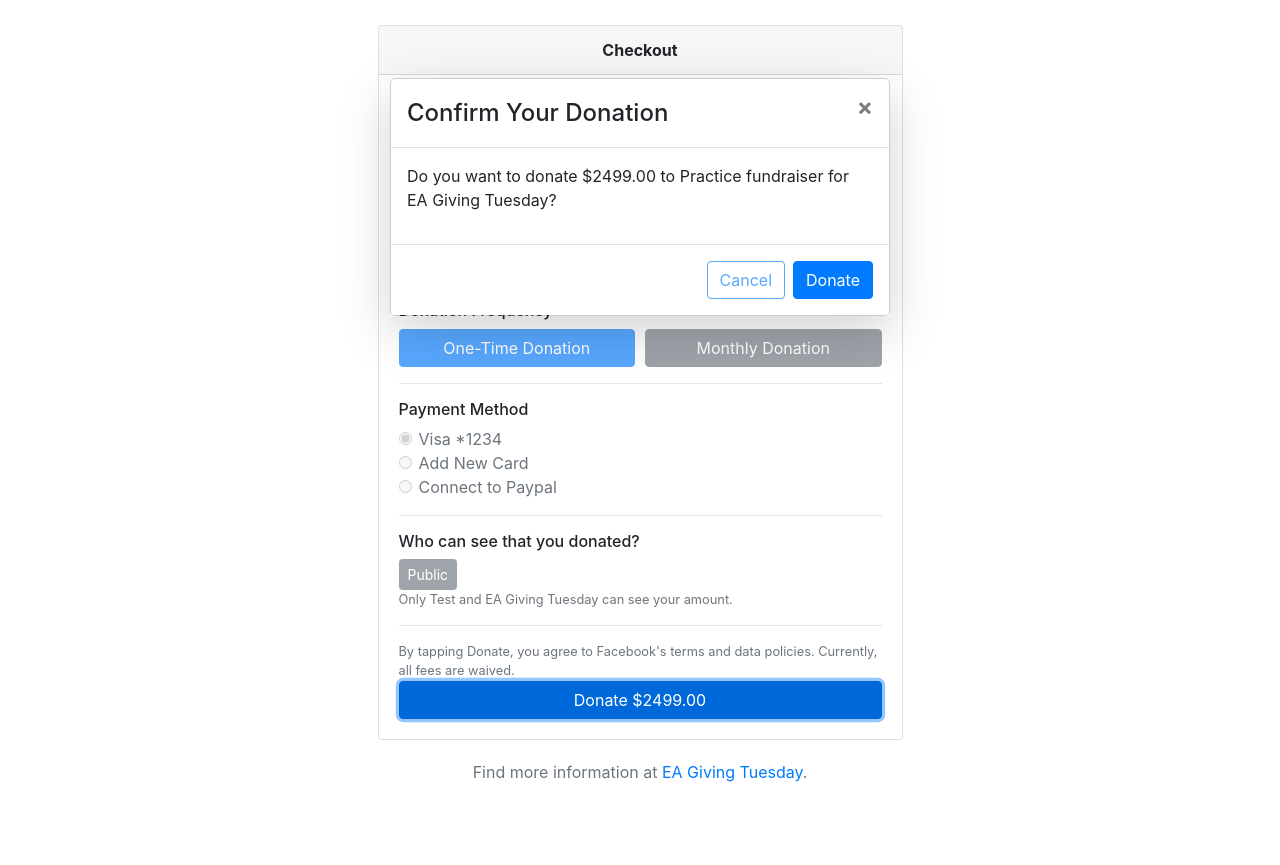
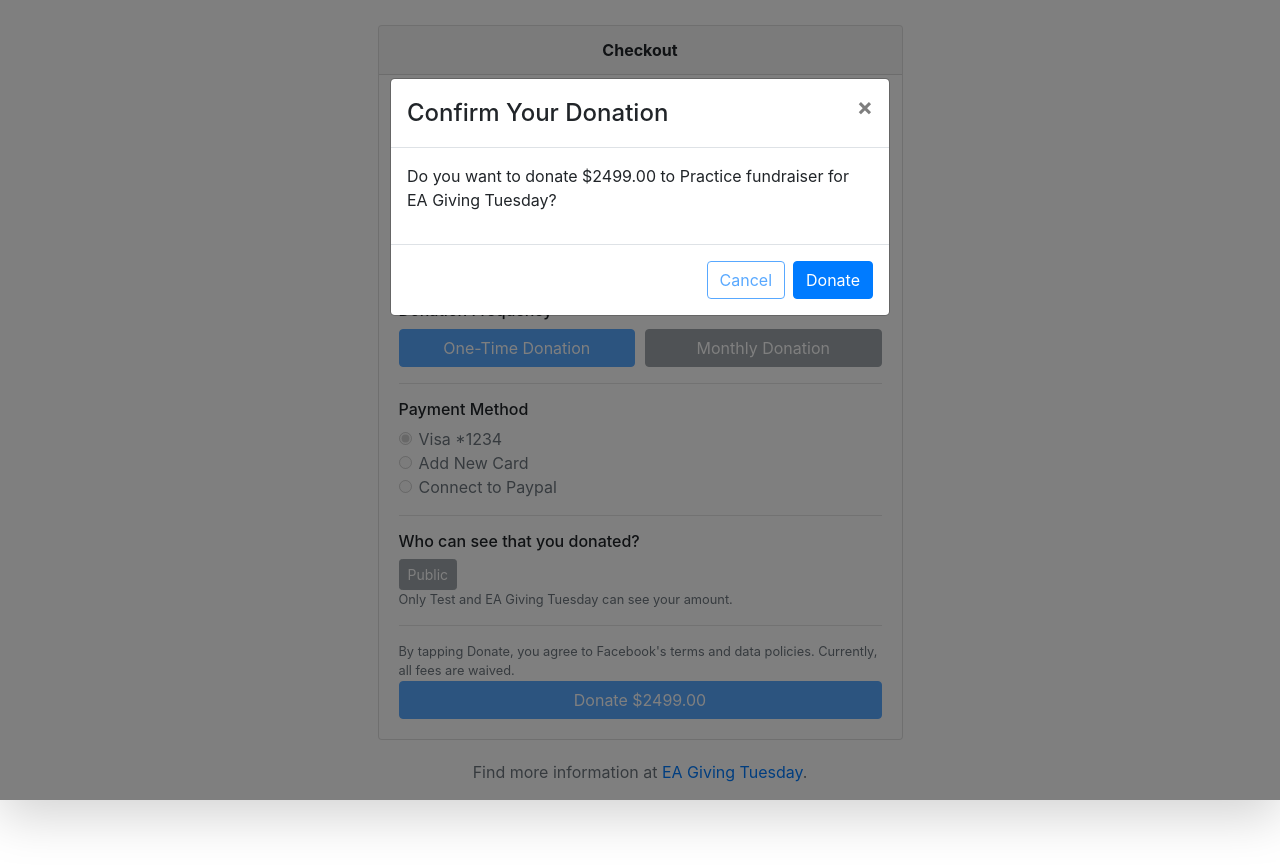
Before and after one commit to eagivingtuesday/eagt-practice, a React (Create React App) app: page /practiceconfirm in a window 1280 px wide. Both pictures are taken after a click on the button "Donate $2499.00". Built offline with nearby package versions, Linux system fonts and the light colour scheme; a web font is replaced by a local one.

Commit message:
Take 2: switch to Modal, hide PracticeForm after donation

```diff
--- a/src/App.js
+++ b/src/App.js
@@ -8,7 +8,7 @@
 class App extends Component {
   render() {
     return (
-       <BrowserRouter>
+      <BrowserRouter>
         <div>
           <Switch>
              <Route path="/" component={Home} exact/>
--- a/src/components/ConfirmForm.js
+++ b/src/components/ConfirmForm.js
@@ -22,7 +22,7 @@
   // override
   render() {
     return (
-      <Modal.Dialog id="confirm-form" className="shadow-lg" hidden={!this.props.show}>
+      <Modal id="confirm-form" className="shadow-lg" show={this.props.show}>
         <Modal.Header closeButton>
           <Modal.Title>Confirm Your Donation</Modal.Title>
         </Modal.Header>
@@ -35,7 +35,7 @@
           <Button variant="outline-primary" disabled>Cancel</Button>
           <Button variant="primary" onClick={this.handleClick}>Donate</Button>
         </Modal.Footer>
-      </Modal.Dialog>
+      </Modal>
     );
   }
 
--- a/src/components/Home.js
+++ b/src/components/Home.js
@@ -1,6 +1,6 @@
 import React from 'react';
-import LandingForm from './LandingForm'
-import Results from './Results'
+import LandingForm from './LandingForm';
+import Results from './Results';
 
 class Home extends React.Component {
   constructor(props) {
--- a/src/components/Practice.js
+++ b/src/components/Practice.js
@@ -28,7 +28,9 @@
   render() {
     return (
       <div className="container" id="practice-container">
-        <PracticeForm onClick={this.donationClick} />
+        <PracticeForm onClick={this.donationClick}
+                      disableBtn={this.state.donationMade}
+                      hide={this.state.donationMade} />
         <ThanksModal show={this.state.donationMade} />
       </div>
     );
--- a/src/components/PracticeConfirm.js
+++ b/src/components/PracticeConfirm.js
@@ -13,7 +13,8 @@
 
     this.state = {
       showConfirm: false,
-      donationMade: false
+      donationMade: false,
+      donationClickMade: false
     };
 
     this.donationClick = this.donationClick.bind(this);
@@ -25,6 +26,7 @@
   donationClick() {
     if (!this.state.donationMade) {
       this.setState({
+        donationClickMade: true,
         showConfirm: true
       });
     }
@@ -43,8 +45,11 @@
   render() {
     return (
       <div className="container" id="practice-container">
-        <PracticeForm onClick={this.donationClick}/>
-        <ConfirmForm show={this.state.showConfirm} onClick={this.confirmationClick} />
+        <PracticeForm onClick={this.donationClick}
+                      disableBtn={this.state.donationClickMade}
+                      hide={this.state.donationMade} />
+        <ConfirmForm show={this.state.showConfirm}
+                     onClick={this.confirmationClick} />
         <ThanksModal show={this.state.donationMade} />
       </div>
     );
--- a/src/components/PracticeForm.js
+++ b/src/components/PracticeForm.js
@@ -35,7 +35,7 @@
 
   renderCard() {
     return(
-      <Card>
+      <Card hidden={this.props.hide}>
         <Card.Header><div className="text-center"><b>Checkout</b></div></Card.Header>
         <Card.Body>
 
@@ -111,7 +111,7 @@
               By tapping Donate, you agree to Facebook's terms and data policies. Currently, all fees are waived.
             </Form.Text>
 
-            <Button variant="primary" type="submit" block>
+            <Button variant="primary" type="submit" block disabled={this.props.disableBtn}>
               Donate $2499.00
             </Button>
           </Form>
--- a/src/components/ThanksModal.js
+++ b/src/components/ThanksModal.js
@@ -14,7 +14,8 @@
 
 class ThanksModal extends React.Component {
 
-  renderActionRow(faIcon, header, caption) {
+  renderActionRow(faIcon, header, caption, includeArrow) {
+    var arrow = includeArrow ? (<FontAwesomeIcon icon={faChevronRight} />) : (<div></div>);
     return (
       <div className="row">
         <div className="col-1 text-lightgrey">
@@ -25,7 +26,7 @@
           <p className="text-thanks-action text-muted">{caption}</p>
         </div>
         <div className="col-1 text-muted">
-          <FontAwesomeIcon icon={faChevronRight} />
+          {arrow}
         </div>
       </div>
     );
@@ -44,7 +45,7 @@
       </div>
     );
     return (
-      <Modal.Dialog id="thanks-modal" className="shadow-lg" hidden={!this.props.show}>
+      <Modal id="thanks-modal" className="shadow-lg" show={this.props.show}>
 
         <Modal.Body>
           <div className="text-center">
@@ -61,31 +62,34 @@
           {this.renderActionRow(
             faUserFriends,
             "Invite Your Friends",
-              "Share this fundraiser with friends who you think would like to support this cause."
+            "Share this fundraiser with friends who you think would like to support this cause.",
+            true
           )}
           {this.renderActionRow(
             faNewspaper,
             "Share in News Feed",
-              "Support this fundraiser by sharing in your News Feed to let friends know this cause is important to you."
+            "Support this fundraiser by sharing in your News Feed to let friends know this cause is important to you.",
+            true
           )}
           {this.renderActionRow(
             faReceipt,
             "See Receipt",
-              "View your receipt for this donation."
+            "View your receipt for this donation.",
+            false
           )}
           {this.renderActionRow(
             faShieldAlt,
             "Add a PIN to protect your payments.",
-              "Once created, you'll enter your PIN as a security check on some payments."
+            "Once created, you'll enter your PIN as a security check on some payments.",
+            false
           )}
-
+          <div className="text-right row">
+          <div className="col-8"></div>
+          <div className="col-4"><Button variant="primary" block disabled>Done</Button></div>
+          </div>
         </Modal.Body>
 
-        <Modal.Footer>
-          <Button variant="primary" size="sm">Done</Button>
-        </Modal.Footer>
-
-      </Modal.Dialog>
+      </Modal>
     );
   }
 }
```
Also changed, not shown: src/logo.svg (deleted). Lines whose indentation alone changed are shown as unchanged.
